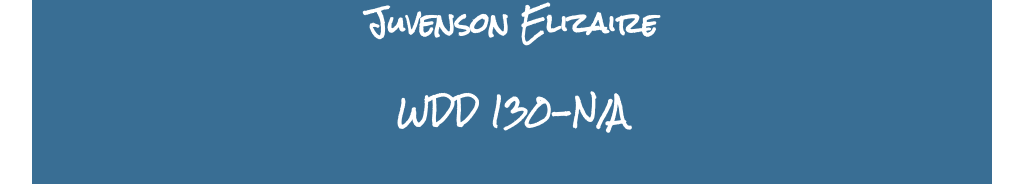
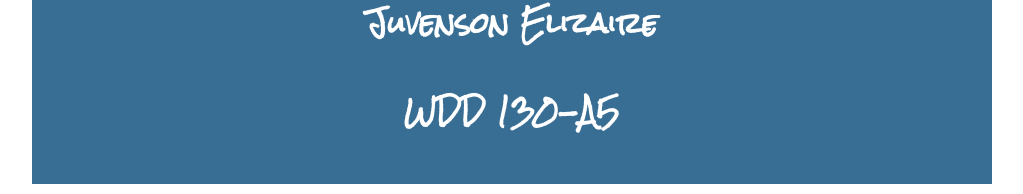
Before and after one commit to dev-juve/WDD-130, a plain HTML site: page wwr/site-plan-rafting.html in a window 1280 px wide. Shown: the part 233-427 px from the top of the page, without its empty margins (128-1151 px from the left). Drawn offline with nearby package versions, Linux system fonts and the light colour scheme.

Commit message:
course section added

```diff
--- a/wwr/site-plan-rafting.html
+++ b/wwr/site-plan-rafting.html
@@ -12,7 +12,7 @@
   <header>
     <h1>Crystal Rivers Site Plan</h1>
     <h2>Juvenson Elizaire</h2>
-    <h2>WDD 130-N/A</h2>
+    <h2>WDD 130-A5</h2>
     <!-- In the header above, add the name of your site, your name and class number. For example if you are in section 3 you would put WDD 130-03 -->
   </header>
   <main>
```
